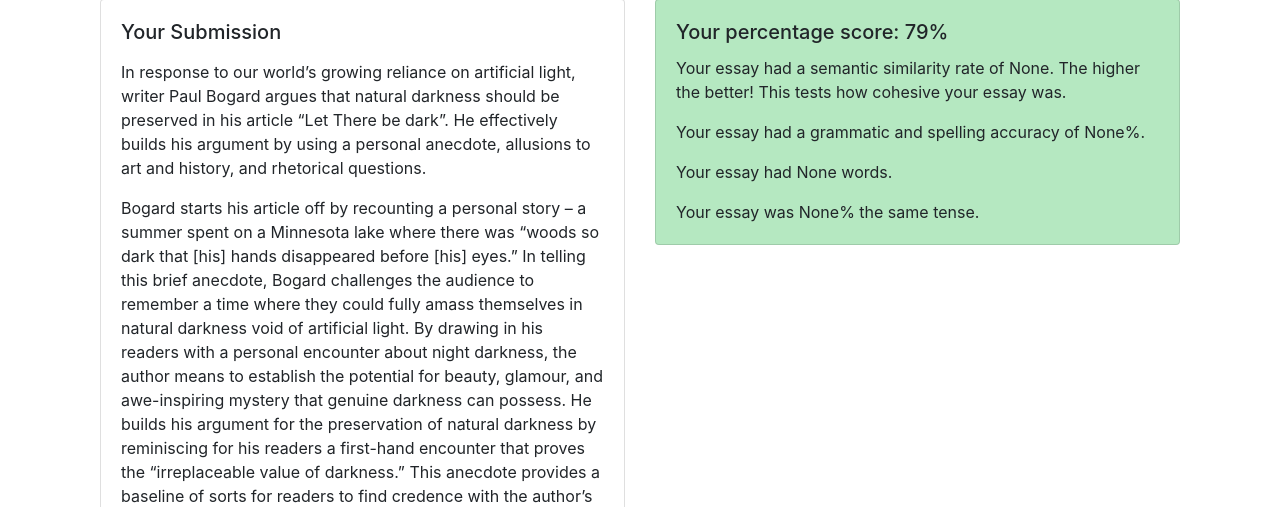
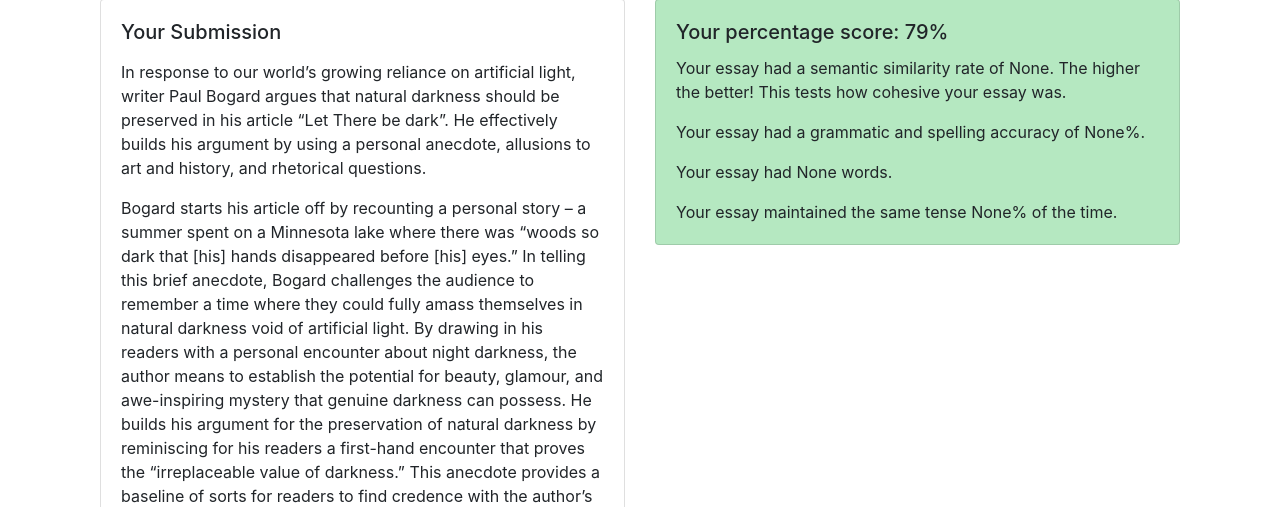
Before and after one commit to zhoaa/Automated-Essay-Scoring-master, a Django app: page /essay/1/ in a window 1280 px wide. Shown: the part 153-660 px from the top of the page. Run offline with Django 3.2, Linux system fonts and the light colour scheme; data comes from the database, SQL or seed files in the repository; some libraries are stand-ins or nearby versions.

Commit message:
Update essay.html

```diff
--- a/mysite/grader/templates/grader/essay.html
+++ b/mysite/grader/templates/grader/essay.html
@@ -27,7 +27,7 @@
           </p>
           <p class="card-text">Your essay had a grammatic and spelling accuracy of {{essay.accuracy}}%.</p>
           <p class="card-text">Your essay had {{essay.wordcount}} words.</p>
-          <p class="card-text">Your essay was {{essay.tense}}% the same tense.</p>
+          <p class="card-text">Your essay maintained the same tense {{essay.tense}}% of the time.</p>
         </div>
       </div>
     </div>
```
